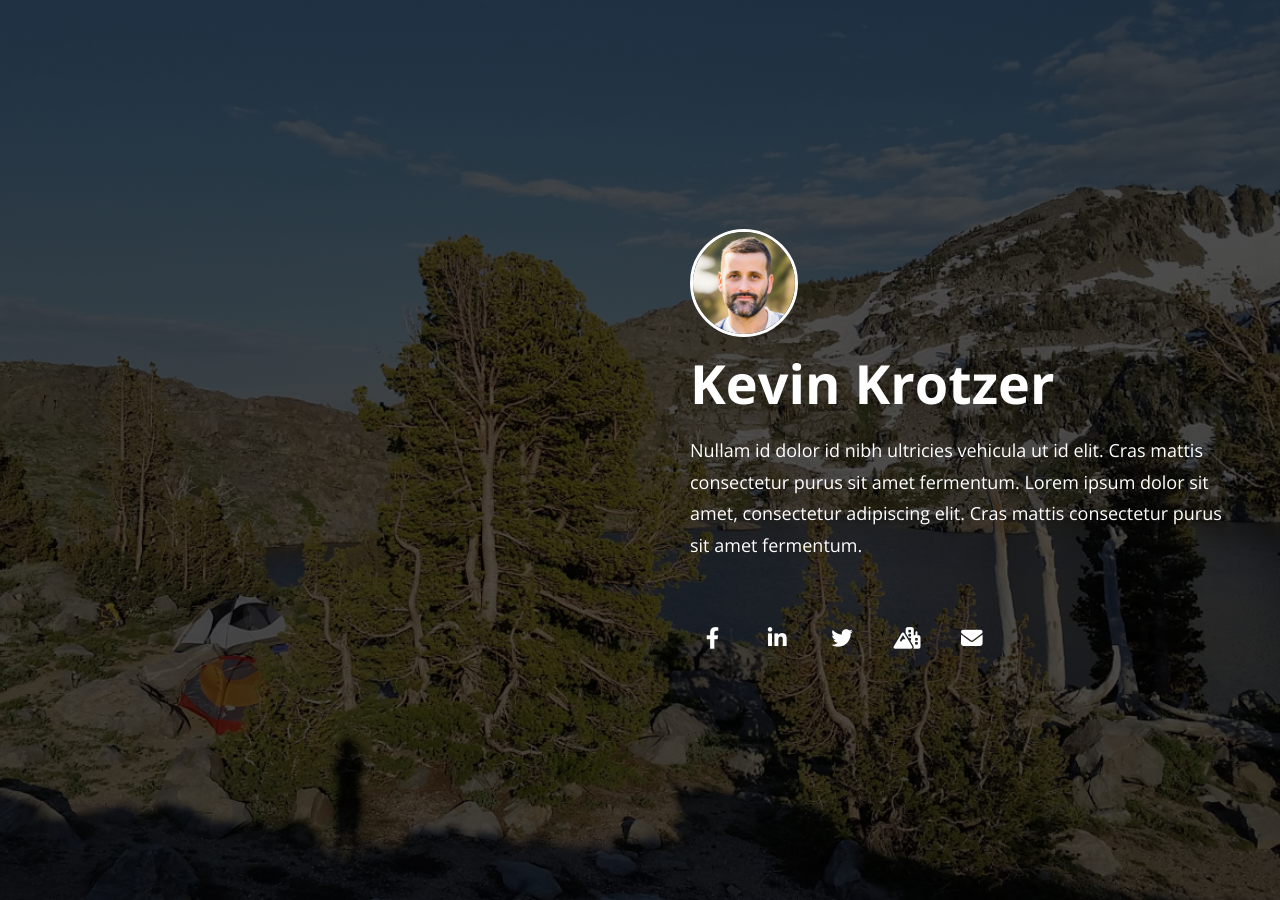
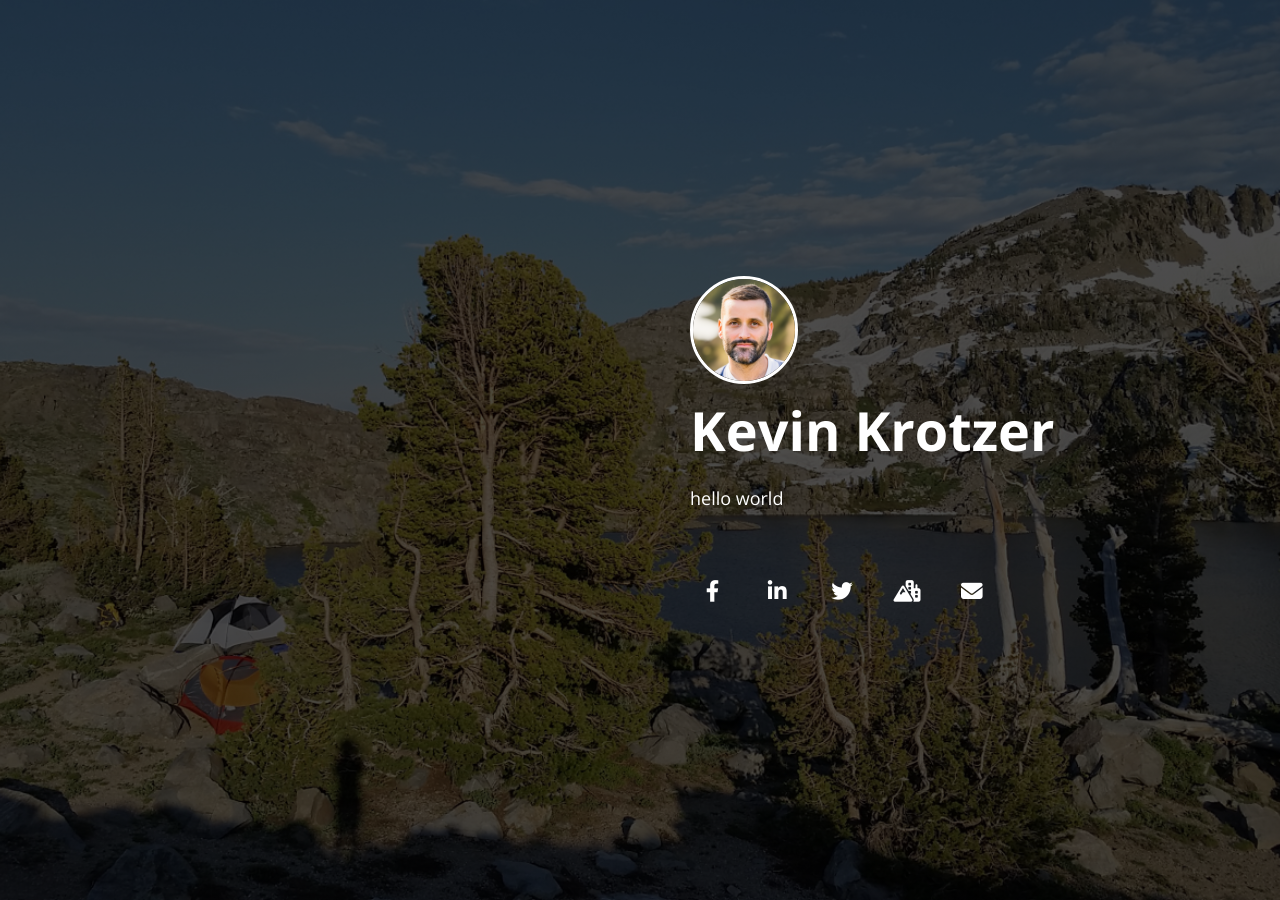
Before and after one commit to kevinkrotzer/kevinkrotzer.github.io, a Jekyll site: the page built from index.html, in a window 1280 px wide. Built offline with Jekyll 4.4.1, drawn with Linux system fonts in a browser that asks for light colours; nearby versions of some CDN libraries.

Commit message:
change site.content

```diff
--- a/_config.yml
+++ b/_config.yml
@@ -8,7 +8,7 @@ baseurl:  #if necessary, use format '/baseurl' without trailing slash
 description:  This is something about Kevin.
 
 # A brief blurb about yourself
-content: Nullam id dolor id nibh ultricies vehicula ut id elit. Cras mattis consectetur purus sit amet fermentum. Lorem ipsum dolor sit amet, consectetur adipiscing elit. Cras mattis consectetur purus sit amet fermentum.
+content: hello world
 
 # A picture of yourself
 avatar: /assets/img/profile.png
```
